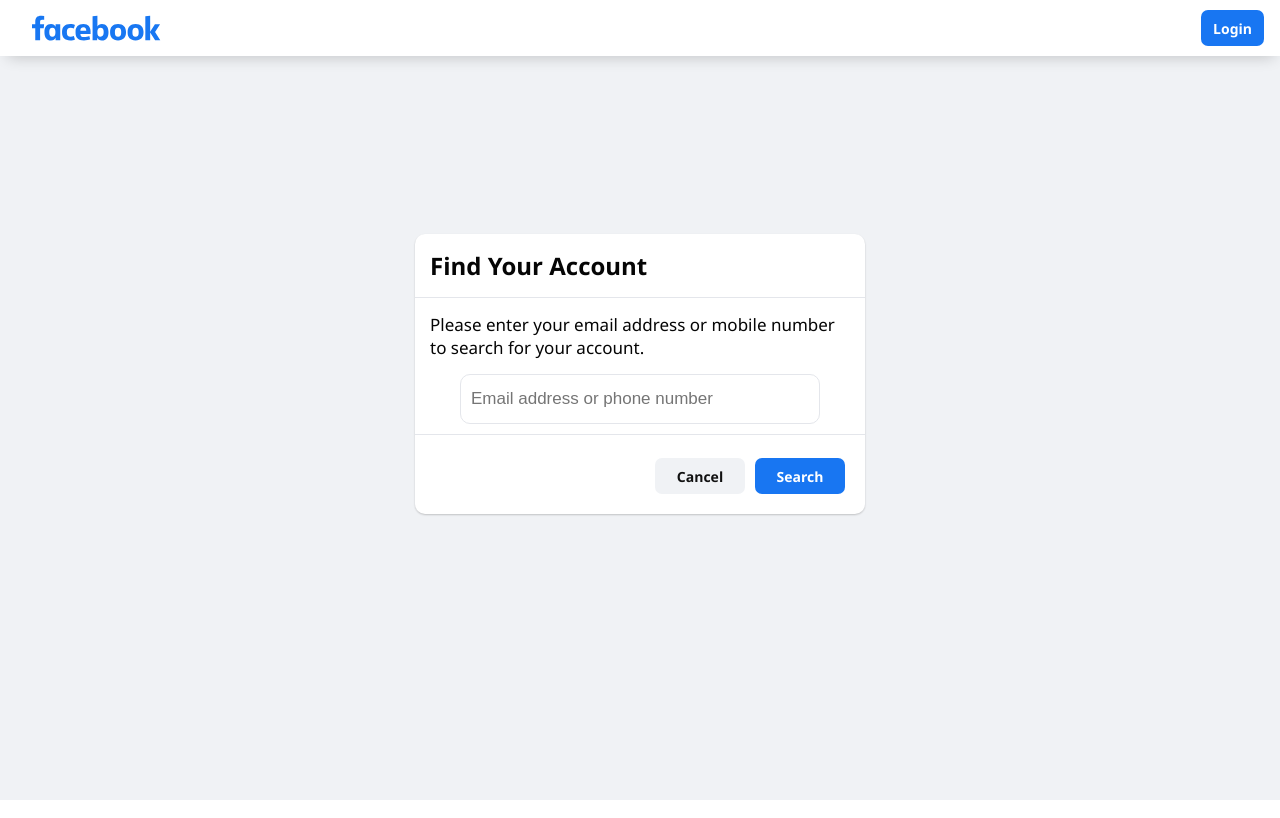
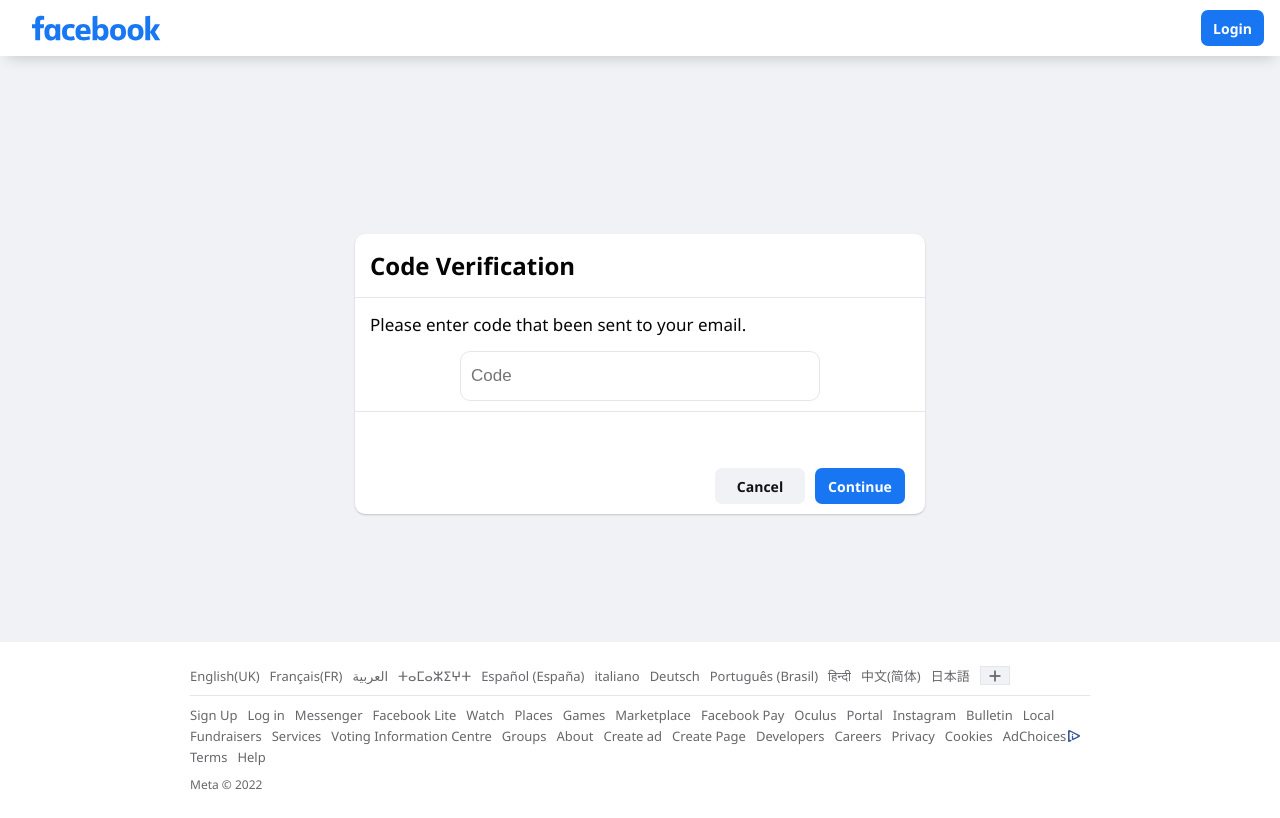
Before and after one commit to NakkaGS/MERN-Facebook, a React (Create React App) app in the folder frontend/: page /reset in a window 1280 px wide. Built offline with nearby package versions, Linux system fonts and the light colour scheme.

Commit message:
Frontend: Code Verification, SendEmail components

```diff
--- /dev/null
+++ b/frontend/src/pages/reset/CodeVerification.js
@@ -0,0 +1,45 @@
+//Router Dom
+import { Link, useNavigate } from "react-router-dom"
+
+//Formik
+import { Form, Formik } from 'formik'
+
+// Components
+import LoginInput from "../../components/input/loginInput"
+
+export default function CodeVerification({ code, setCode, error}) {
+    return (
+        <div className="reset_form">
+            <div className="reset_form_header">Code Verification</div>
+            <div className="reset_form_text">
+            Please enter code that been sent to your email.
+            </div>
+            <Formik
+            enableReinitialize
+            initialValues={{
+                code,
+            }}
+            >
+            {(formik) => (
+                <Form>
+                <LoginInput
+                    type="text"
+                    name="code"
+                    onChange={(e) => setCode(e.target.value)}
+                    placeholder="Code"
+                />
+                {error && <div className="error_text">{error}</div>}
+                <div className="reset_form_btns">
+                    <Link to="/login" className="gray_btn">
+                    Cancel
+                    </Link>
+                    <button type="submit" className="blue_btn">
+                    Continue
+                    </button>
+                </div>
+                </Form>
+            )}
+            </Formik>
+        </div>
+    )
+}
--- /dev/null
+++ b/frontend/src/pages/reset/SearchAccount.js
@@ -0,0 +1,46 @@
+//Router Dom
+import { Link, useNavigate } from "react-router-dom"
+
+//Formik
+import { Form, Formik } from 'formik'
+
+// Components
+import LoginInput from "../../components/input/loginInput"
+
+export default function SearchAccount({ email, setEmail, error}) {
+    return (
+        <div className="reset_form">
+            <div className="reset_form_header">Find Your Account</div>
+            <div className="reset_form_text">
+            Please enter your email address or mobile number to search for your
+            account.
+            </div>
+            <Formik
+            enableReinitialize
+            initialValues={{
+                email,
+            }}
+            >
+            {(formik) => (
+                <Form>
+                <LoginInput
+                    type="text"
+                    name="email"
+                    onChange={(e) => setEmail(e.target.value)}
+                    placeholder="Email address or phone number"
+                />
+                {error && <div className="error_text">{error}</div>}
+                <div className="reset_form_btns">
+                    <Link to="/login" className="gray_btn">
+                    Cancel
+                    </Link>
+                    <button type="submit" className="blue_btn">
+                    Search
+                    </button>
+                </div>
+                </Form>
+            )}
+            </Formik>
+        </div>
+    )
+}
--- /dev/null
+++ b/frontend/src/pages/reset/SendEmail.js
@@ -0,0 +1,44 @@
+//Router Dom
+import { Link, useNavigate } from "react-router-dom"
+
+//Formik
+import { Form, Formik } from 'formik'
+
+// Components
+import LoginInput from "../../components/input/loginInput"
+
+export default function SendEmail({ email, setEmail, error, user}) {
+    return (
+        <div className="reset_form dynamic_height">
+            <div className="reset_form_header">Reset your Password</div>
+            <div className="reset_grid">
+                <div className="reset_left">
+                    <div className="reset_form_text">
+                        How do yu want to receive the code to reset your password?
+                    </div>
+
+                    <label htmlFor="email" className="hover1">
+                        <input type="radio" name="" id="email" checked readOnly/>
+                        <div className="label_col">
+                            <span>Send code via email</span>
+                            <span>email@email.com</span>
+                        </div>
+                    </label>
+                </div>
+                <div className="reset_right">
+                    <img src={user?.picture} alt="" />
+                    <span>email@email.com</span>
+                    <span>Facebook user</span>
+                </div>
+            </div>
+            <div className="reset_form_btns">
+                    <Link to="/login" className="gray_btn">
+                    Not you?
+                    </Link>
+                    <button type="submit" className="blue_btn">
+                    Continue
+                    </button>
+                </div>
+        </div>
+    )
+}
--- a/frontend/src/pages/reset/index.js
+++ b/frontend/src/pages/reset/index.js
@@ -11,12 +11,12 @@
 
 //Cookies
 import Cookies from 'js-cookie'
+import SearchAccount from "./SearchAccount"
+import SendEmail from "./SendEmail"
+import CodeVerification from "./CodeVerification"
 
-//Formik
-import { Form, Formik } from 'formik'
-
-// Components
-import LoginInput from "../../components/input/loginInput"
+//Components
+import Footer from "../../components/login/Footer"
 
 export default function Reset() {
 
@@ -25,9 +25,11 @@
     const navigate = useNavigate()
     const dispatch = useDispatch()
 
-    const [visible, setVisible] = useState(0)
+    const [visible, setVisible] = useState(2)
     const [email, setEmail] = useState("")
     const [error, setError] = useState("")
+
+    const [code, setCode] = useState("")
 
     const logout = () => {
         Cookies.set('user', "")
@@ -62,40 +64,17 @@
         )}
       </div>
       <div className="reset_wrap">
-        <div className="reset_form">
-          <div className="reset_form_header">Find Your Account</div>
-          <div className="reset_form_text">
-            Please enter your email address or mobile number to search for your
-            account.
-          </div>
-          <Formik
-            enableReinitialize
-            initialValues={{
-              email,
-            }}
-          >
-            {(formik) => (
-              <Form>
-                <LoginInput
-                  type="text"
-                  name="email"
-                  onChange={(e) => setEmail(e.target.value)}
-                  placeholder="Email address or phone number"
-                />
-                {error && <div className="error_text">{error}</div>}
-                <div className="reset_form_btns">
-                  <Link to="/login" className="gray_btn">
-                    Cancel
-                  </Link>
-                  <button type="submit" className="blue_btn">
-                    Search
-                  </button>
-                </div>
-              </Form>
-            )}
-          </Formik>
-        </div>
+        {visible === 0 && (
+            <SearchAccount email={email} setEmail={setEmail} error={error}/>
+        )}
+        {visible === 1 && (
+            <SendEmail user={user}/>
+        )}
+        {visible === 2 && (
+            <CodeVerification code={code} setCode={setCode} error={error}/>
+        )}
       </div>
+      <Footer/>
     </div>
     )
 }
--- a/frontend/src/pages/reset/style.css
+++ b/frontend/src/pages/reset/style.css
@@ -30,6 +30,7 @@
   display: flex;
   align-items: center;
   justify-content: center;
+  padding: 0 10px;
 }
 .reset_form {
   position: relative;
@@ -64,9 +65,77 @@
   padding: 10px;
   position: absolute;
   right: 10px;
-  bottom: 10px;
+  bottom: 0;
 }
 .reset_form_btns a,
 .reset_form_btns button {
   width: 90px;
 }
+
+.reset_grid {
+    display: grid;
+    grid-template-columns: 1fr;
+    font-size: 15px;
+    color: var(--color-secondary);
+}
+
+.reset_left {
+    padding: 15px;
+}
+
+.reset_grid label {
+    display: flex;
+    align-items: center;
+    gap: 10px;
+    cursor: pointer;
+    padding: 5px;
+}
+
+.reset_left input {
+    width: 20px;
+    height: 20px;
+}
+
+.label_col {
+    display: flex;
+    flex-direction: column;
+}
+
+.reset_right {
+    display: flex;
+    flex-direction: column;
+    justify-content: center;
+    align-items: center;
+}
+
+.reset_right img {
+    width: 80px;
+    height: 80px;
+    border-radius: 50%;
+    object-fit: cover;
+}
+
+.dynamic_height {
+    height: 430px;
+}
+/* Queries */
+@media(max-width: 350px) {
+    .reset_form form input {
+        width: 290px;
+    }
+}
+
+/* Queries */
+@media(min-width: 650px) {
+    .reset_form {
+        width: 570px;
+    }
+
+    .reset_grid {
+        grid-template-columns: repeat(2, 1fr);
+    }
+
+    .dynamic_height {
+        height: 330px;
+    }
+}
```
